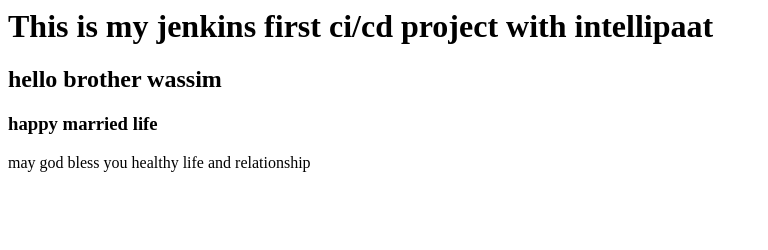
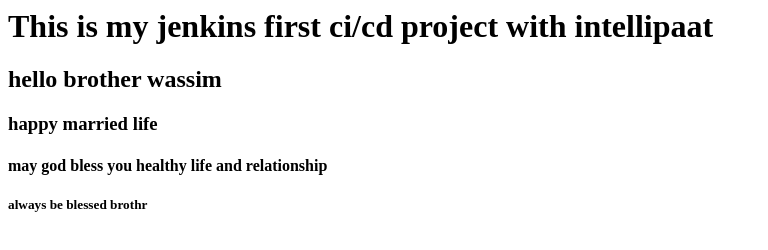
Before and after one commit to gsarwarsaif/website, a plain HTML site: page index.html in a window 1280 px wide. Shown: the whole page, without its empty margins (0-768 px from the left). Drawn offline with Linux system fonts and the light colour scheme.

Commit message:
sda JOIJO

```diff
--- a/index.html
+++ b/index.html
@@ -5,6 +5,7 @@
 <h1>This is my jenkins first ci/cd project with intellipaat</h1>
 <h2>hello brother wassim</h2>
 <h3>happy married life</h3>
-</h4>may god bless you healthy life and relationship</h4>
+<h4>may god bless you healthy life and relationship</h4>
+<h5>always be blessed brothr</h5>
 </body>
 </html>
```
